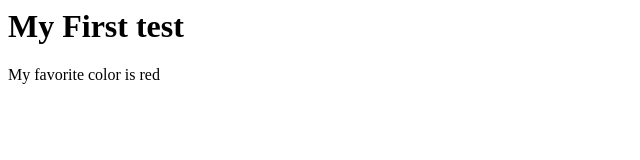
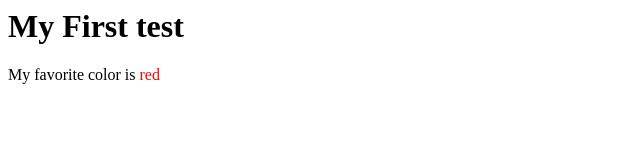
Before and after one commit to doitranch/doit-ranch, a plain HTML site: page index.html in a window 1280 px wide. Shown: the full height of the page, 0-640 px from the left. Drawn offline with Linux system fonts and the light colour scheme.

Commit message:
Updated index.html
Just made "red" be the color red

```diff
--- a/index.html
+++ b/index.html
@@ -1,2 +1,2 @@
 <h1>My First test</h1>
-<p>My favorite color is red</p>
+<p>My favorite color is <span style="color:red;">red</span></p>
```
